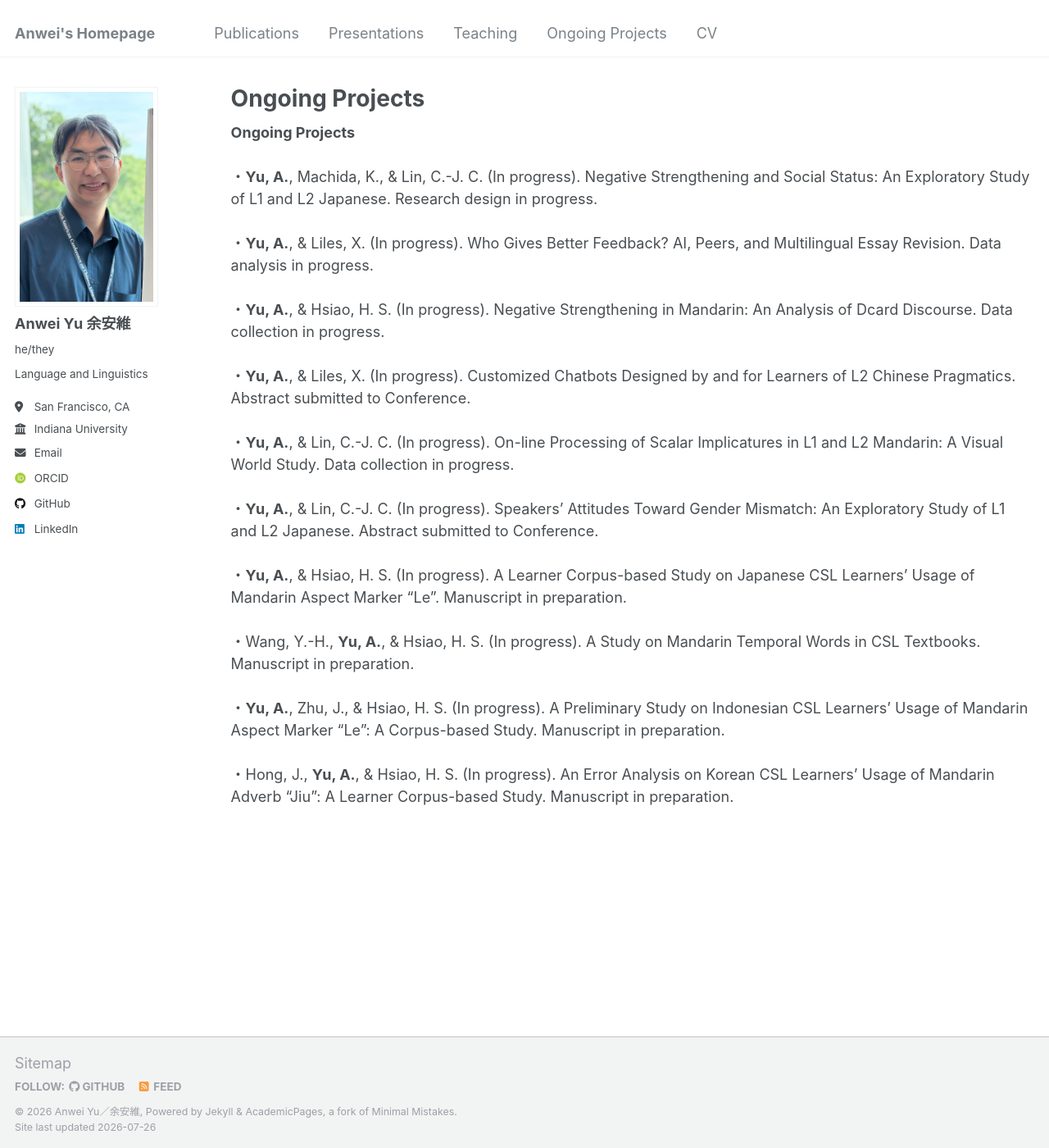
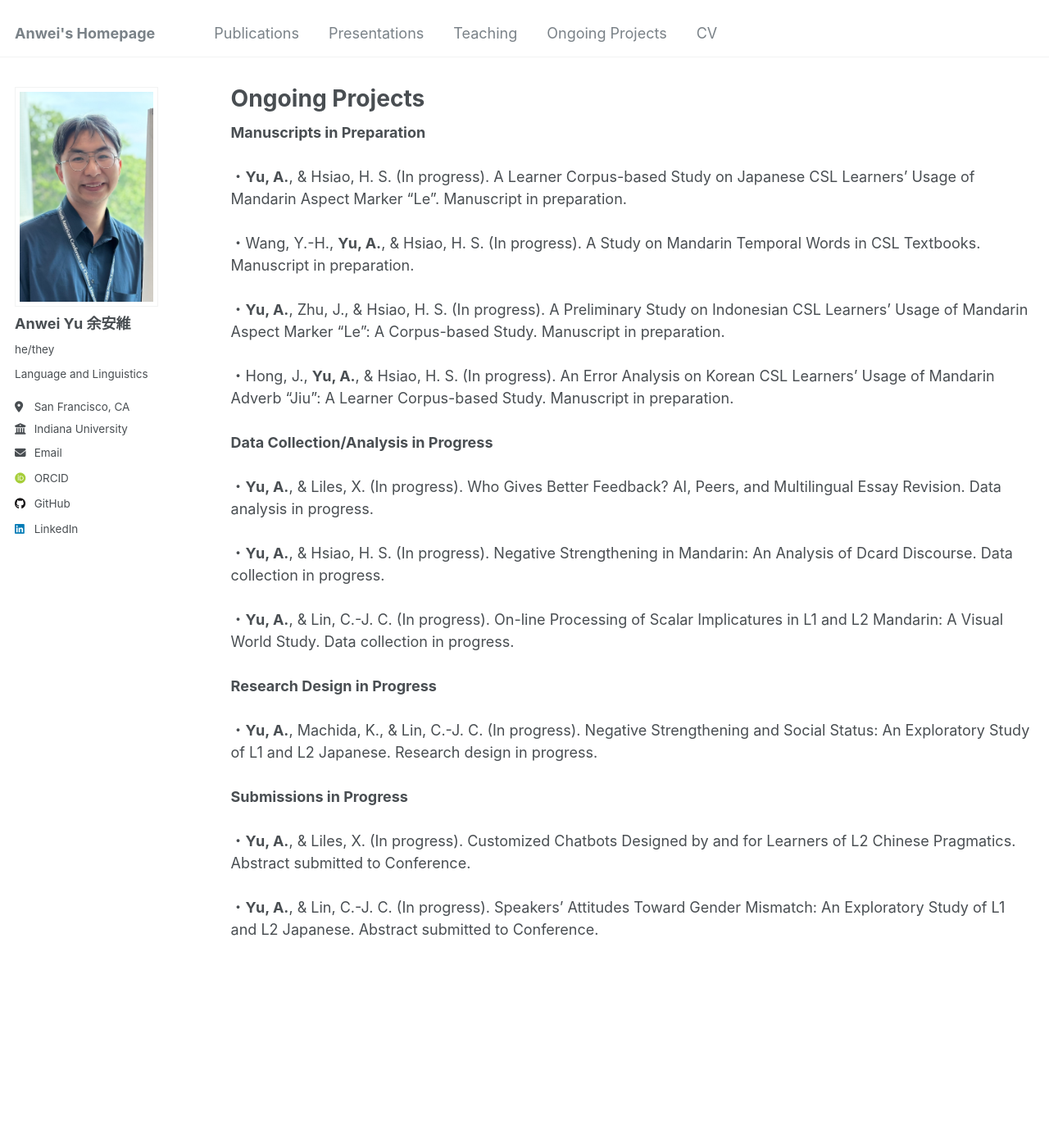
Before and after one commit to anweiyu/anweiyu.github.io, a Jekyll site: the page built from _pages/wip.html, in a window 1280 px wide and 1400 px high. Shown: the whole window at 82% size. Built offline with Jekyll 4.4.1, drawn with Linux system fonts in a browser that asks for light colours; some web fonts are replaced.

Commit message:
Update wip.html

```diff
--- a/_pages/wip.html
+++ b/_pages/wip.html
@@ -4,14 +4,20 @@ title: "Ongoing Projects"
 permalink: /wip/
 author_profile: true
 ---
-<strong>Ongoing Projects</strong><br><br>
-・<strong>Yu, A.</strong>, Machida, K., & Lin, C.-J. C. (In progress). Negative Strengthening and Social Status: An Exploratory Study of L1 and L2 Japanese. Research design in progress.<br><br>
-・<strong>Yu, A.</strong>, & Liles, X. (In progress). Who Gives Better Feedback? AI, Peers, and Multilingual Essay Revision. Data analysis in progress.<br><br>
-・<strong>Yu, A.</strong>, & Hsiao, H. S. (In progress). Negative Strengthening in Mandarin: An Analysis of Dcard Discourse. Data collection in progress.<br><br>
-・<strong>Yu, A.</strong>, & Liles, X. (In progress). Customized Chatbots Designed by and for Learners of L2 Chinese Pragmatics. Abstract submitted to Conference.<br><br>
-・<strong>Yu, A.</strong>, & Lin, C.-J. C. (In progress). On-line Processing of Scalar Implicatures in L1 and L2 Mandarin: A Visual World Study. Data collection in progress.<br><br>
-・<strong>Yu, A.</strong>, & Lin, C.-J. C. (In progress). Speakers’ Attitudes Toward Gender Mismatch: An Exploratory Study of L1 and L2 Japanese. Abstract submitted to Conference.<br><br>
+<strong>Manuscripts in Preparation</strong><br><br>
 ・<strong>Yu, A.</strong>, & Hsiao, H. S. (In progress). A Learner Corpus-based Study on Japanese CSL Learners’ Usage of Mandarin Aspect Marker “Le”. Manuscript in preparation.<br><br>
 ・Wang, Y.-H., <strong>Yu, A.</strong>, & Hsiao, H. S. (In progress). A Study on Mandarin Temporal Words in CSL Textbooks. Manuscript in preparation.<br><br>
 ・<strong>Yu, A.</strong>, Zhu, J., & Hsiao, H. S. (In progress). A Preliminary Study on Indonesian CSL Learners’ Usage of Mandarin Aspect Marker “Le”: A Corpus-based Study. Manuscript in preparation.<br><br>
 ・Hong, J., <strong>Yu, A.</strong>, & Hsiao, H. S. (In progress). An Error Analysis on Korean CSL Learners’ Usage of Mandarin Adverb “Jiu”: A Learner Corpus-based Study. Manuscript in preparation.<br><br>
+
+<strong>Data Collection/Analysis in Progress</strong><br><br>
+・<strong>Yu, A.</strong>, & Liles, X. (In progress). Who Gives Better Feedback? AI, Peers, and Multilingual Essay Revision. Data analysis in progress.<br><br>
+・<strong>Yu, A.</strong>, & Hsiao, H. S. (In progress). Negative Strengthening in Mandarin: An Analysis of Dcard Discourse. Data collection in progress.<br><br>
+・<strong>Yu, A.</strong>, & Lin, C.-J. C. (In progress). On-line Processing of Scalar Implicatures in L1 and L2 Mandarin: A Visual World Study. Data collection in progress.<br><br>
+
+<strong>Research Design in Progress</strong><br><br>
+・<strong>Yu, A.</strong>, Machida, K., & Lin, C.-J. C. (In progress). Negative Strengthening and Social Status: An Exploratory Study of L1 and L2 Japanese. Research design in progress.<br><br>
+
+<strong>Submissions in Progress</strong><br><br>
+・<strong>Yu, A.</strong>, & Liles, X. (In progress). Customized Chatbots Designed by and for Learners of L2 Chinese Pragmatics. Abstract submitted to Conference.<br><br>
+・<strong>Yu, A.</strong>, & Lin, C.-J. C. (In progress). Speakers’ Attitudes Toward Gender Mismatch: An Exploratory Study of L1 and L2 Japanese. Abstract submitted to Conference.<br><br>
```
